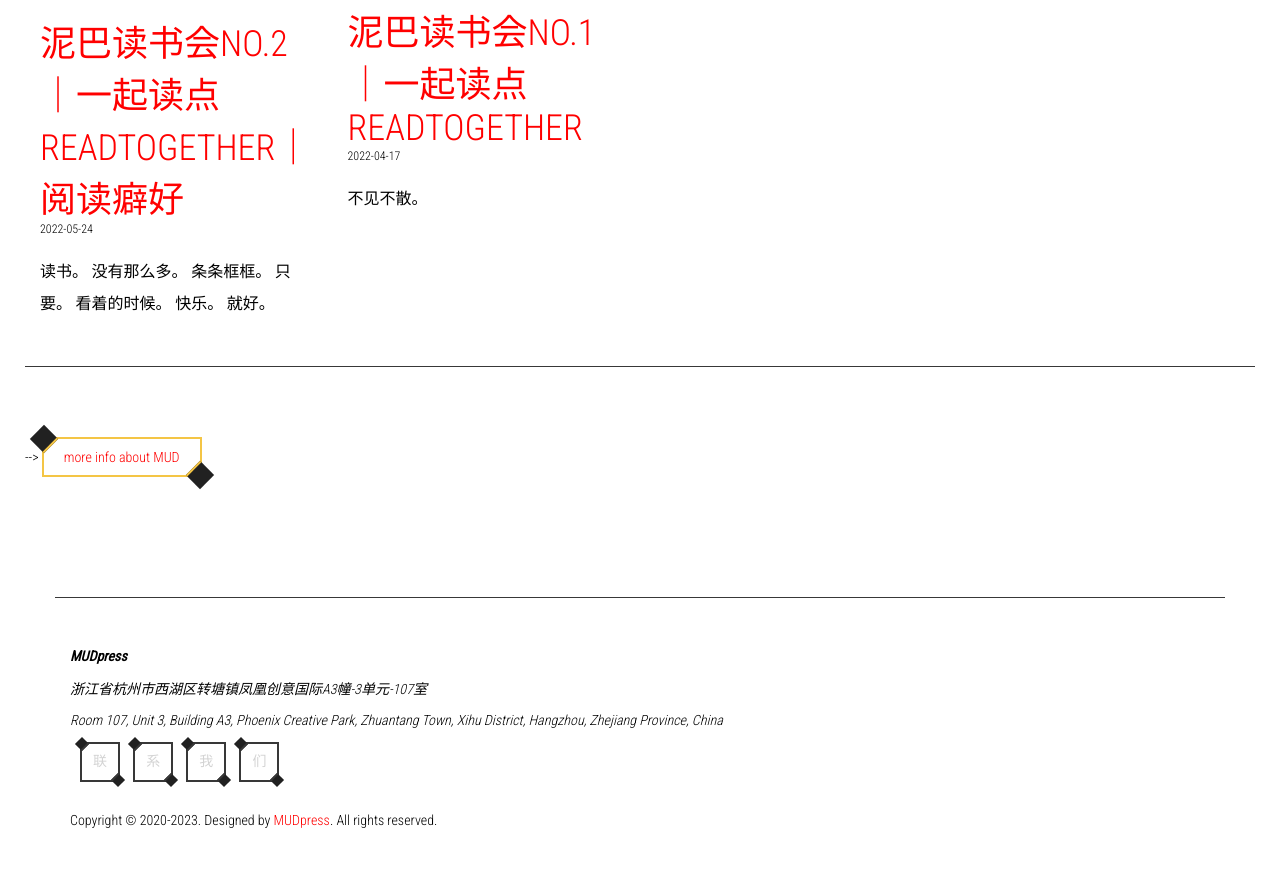
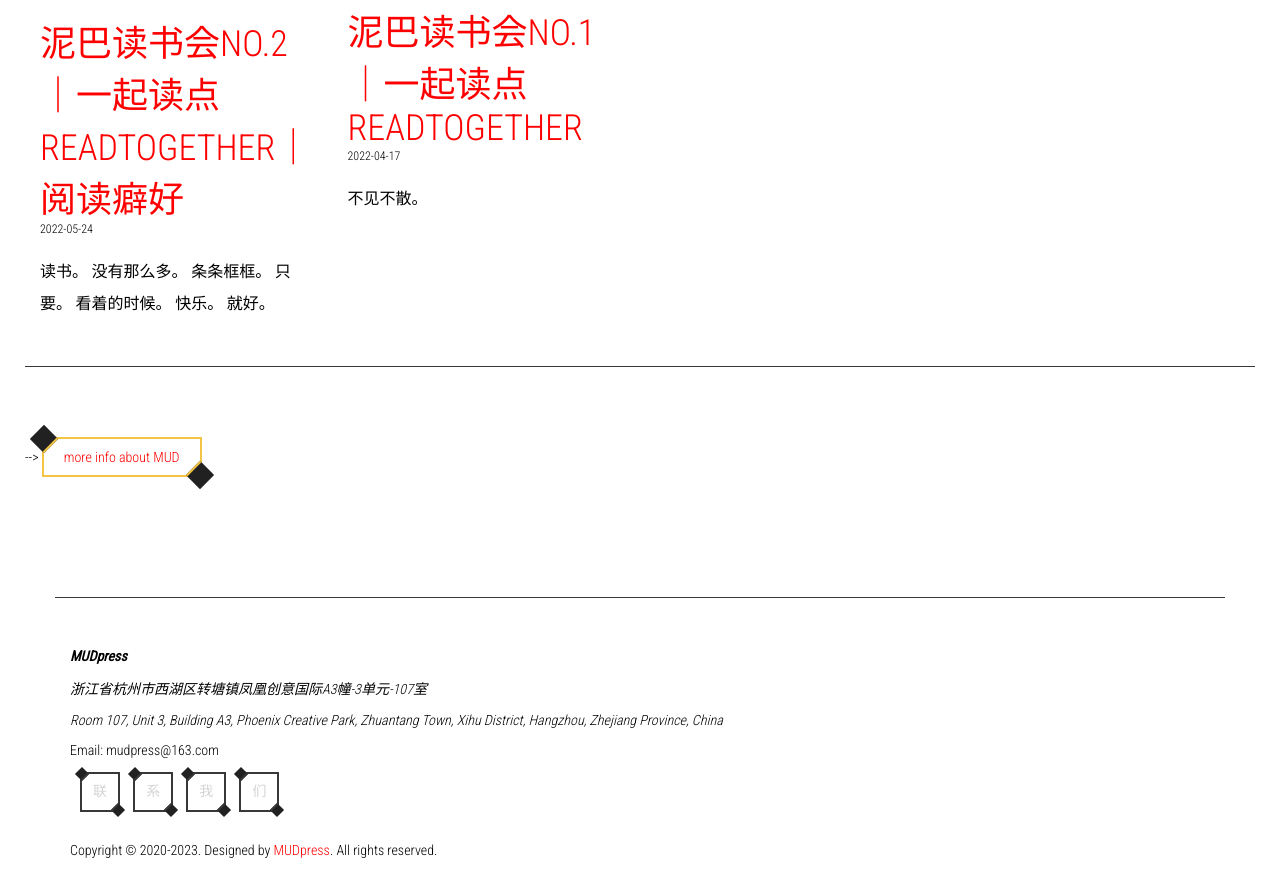
Before and after one commit to ggcongithub/mudpress.net, a plain HTML site: page news.html in a window 1280 px wide. Shown: the part 2234-3122 px from the top of the page. Before the commit the page ends 3092 px from the top, so only its background shows below. Drawn offline with nearby package versions, Linux system fonts and the light colour scheme; a script that the page names is missing.

Commit message:
Add files via upload

```diff
--- a/news.html
+++ b/news.html
@@ -194,7 +194,7 @@
 								<p>Room 107, Unit 3, Building A3, Phoenix Creative Park, Zhuantang Town, Xihu District, Hangzhou, Zhejiang Province, China</p>
                             </address>
 
-<!--                            <a href="#" class="email">gssbspace@126.com     partylinhai@gmail.com</a>-->
+                            <p>Email: mudpress@163.com</p>
                         </div> <!-- .pull-left -->
                         <div class="pull-right">
 
```
Also changed, not shown: about.html (+1 -0 lines), contact.html (+1 -0 lines).
